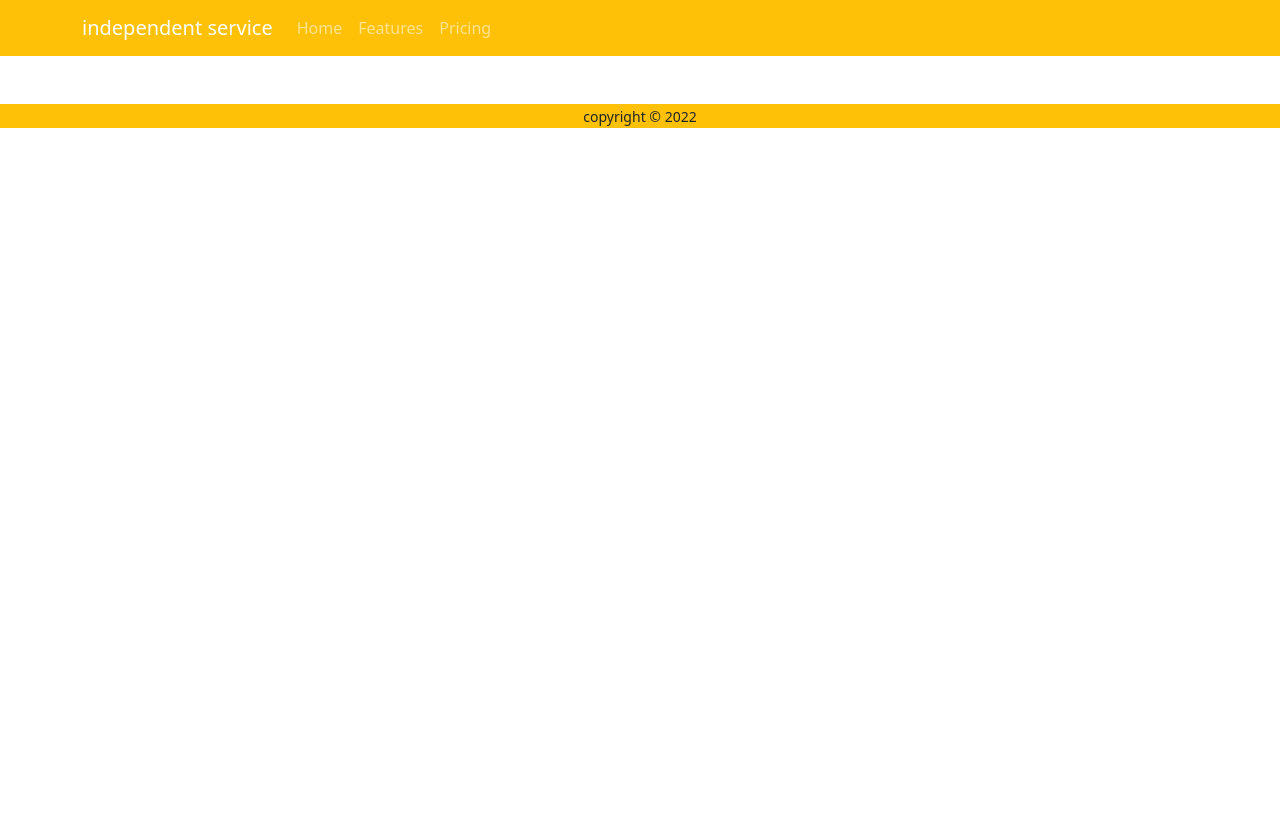
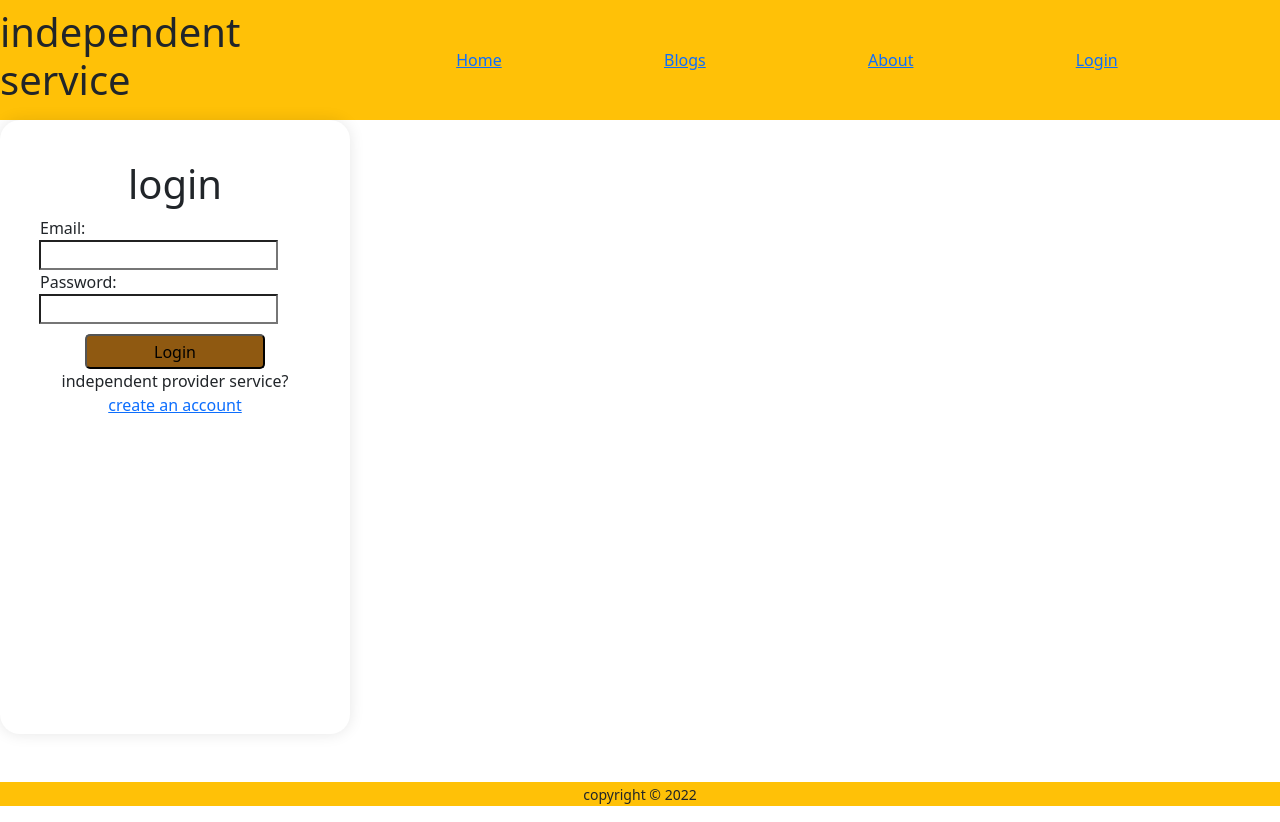
Before and after one commit to Sadia-90/independent-service-provider, a React (Create React App) app: page /Login in a window 1280 px wide. Before the commit the page ends 800 px from the top, so only its background shows below. Built offline with nearby package versions, Linux system fonts and the light colour scheme.

Commit message:
read me file

```diff
--- a/public/Services.json
+++ b/public/Services.json
@@ -3,21 +3,21 @@
         "id": 1,
         "img": "https://encrypted-tbn0.gstatic.com/images?q=tbn:ANd9GcRy6oilMyIlsWFFkCM1bvuSBsnOSuB2vSc2WQ&usqp=CAU",
         "name": "Sooting setup",
-        "Project price": "20000",
+        "price": "20000",
         "discription": "shooting, the sport of firing at targets of various kinds with rifles, handguns (pistols and revolvers), and shotguns as an exercise in marksmanship"
     },
     {
         "id": 2,
         "img": "https://images.thequint.com/thequint%2F2021-11%2Fabf5a1cf-494f-41dd-acd8-cddabb36741b%2Fhero_image_A.jpg?rect=0%2C0%2C2000%2C1125",
         "name": "event collect",
-        "Project price": "10000",
+        "price": "10000",
         "discription": "A reporter is a type of journalist who researches, writes and reports on information in order to present using sources. This may entail conducting interviews, information-gathering and/or writing articles. Reporters may split their time between working in a newsroom, or from home, and going out to witness events or interviewing people. Reporters may be assigned a specific beat or area of coverage"
     },
     {
         "id": 3,
         "img": "https://reutersinstitute.politics.ox.ac.uk/sites/default/files/2021-01/rtx8kg9b_layout_-_comp.jpg",
         "name": "vaccine project",
-        "Project price": "15000",
+        "price": "15000",
         "discription": "Vaccines contain weakened or inactive parts of a particular organism (antigen) that triggers an immune response within the body. Newer vaccines contain the blueprint for producing antigens rather than the antigen itself"
     }
 ]
--- a/src/App.js
+++ b/src/App.js
@@ -2,23 +2,36 @@
 import { Route, Routes } from 'react-router-dom';
 import './App.css';
 import About from './Pages/About/About';
+import Blog from './Pages/Blog/Blog';
 import Footer from './Pages/header/Footer/Footer';
 import Header from './Pages/header/Header/Header';
 import Home from './Pages/Home/Home/Home';
+import Notfound from './Pages/NotFound/Notfound';
+import Login from './Pages/Login/Login'
+import ServiceDetail from './Pages/ServiceDetail/ServiceDetail';
+ import RequireAuth from '../'
 
 function App() {
   return (
-    <div >
+    <>
       <Header></Header>
+
+
       <Routes>
         <Route path="/" element={<Home></Home>}></Route>
+        <Route path='/service/:serviceId' element={<RequireAuth><ServiceDetail></ServiceDetail></RequireAuth>}></Route>
+        <Route path='/blog' element={<Blog/>}/>
         <Route path="/about" element={<About></About>}></Route>
+        <Route path="/Login" element={<Login></Login>}></Route>
+
+        <Route path='*' element={<Notfound/>}/>
         {/* <Route path="/" element={}></Route>
         <Route path="/" element={}></Route>
         <Route path="/" element={}></Route> */}
+
       </Routes>
       <Footer></Footer>
-    </div>
+    </>
   );
 }
 
--- /dev/null
+++ b/src/Pages/Blog/Blog.js
@@ -0,0 +1,11 @@
+import React from 'react';
+
+const Blog = () => {
+    return (
+        <div>
+            <h1>this is blog</h1>
+        </div>
+    );
+};
+
+export default Blog;
--- a/src/Pages/Home/Home/Home.js
+++ b/src/Pages/Home/Home/Home.js
@@ -1,12 +1,17 @@
 import React from 'react';
+import { Navbar } from 'react-bootstrap';
+
+
 import Banner from '../../header/Header/Banner/Banner';
 import Services from '../Services/Services';
 
 const Home = () => {
     return (
         <>
+           <Navbar></Navbar>
             <Banner></Banner>
            <Services></Services>
+
         </>
     );
 };
--- a/src/Pages/Home/Service/Service.js
+++ b/src/Pages/Home/Service/Service.js
@@ -1,16 +1,24 @@
 import React from 'react';
+import { useNavigate } from 'react-router-dom';
 import './Service.css'
 
 const Service = ({service}) => {
 
-    const {img, name, price, discription} = service;
+    const {id, img, name, price, discription} = service;
+    const navigate = useNavigate();
+
+    const navigateToServiceDetail = id =>{
+        console.log(id)
+        navigate(`/service/${id}`);
+    }
+
     return (
         <div className='service'>
-            <img width={350} height={350} src={img} alt="" />
+            <img className='w-100' width={350} height={350} src={img} alt="" />
             <h2>Name: {name}</h2>
-            <h1>Price: {price}</h1>
+            <h1>Price: ${price}</h1>
             <p>Discription: {discription}</p>
-            <button className='button'>Booking: {name}</button>
+            <button onClick={() => navigateToServiceDetail(id)}className='button'>Booking: {name}</button>
         </div>
     );
 };
--- /dev/null
+++ b/src/Pages/Login/Login.css
@@ -0,0 +1,31 @@
+.form-container{
+    position: relative;
+     margin: 4rem, auto;
+    margin-bottom: 10px;
+    width: 350px;
+    height: 614px;
+    /* left: 470px;
+    top: 236px; */
+    padding: 40px;
+    background: #FFFFFF;
+    box-shadow: 0px 0px 15px rgba(0, 0, 0, 0.1);
+    border-radius: 20px;
+    justify-content: center;
+    text-align: center;
+}
+
+.input-group label{
+    display: block;
+    justify-content: center;
+    text-align: center;
+}
+.form-submit{
+    width: 180px;
+    height: 35px;
+    left: 520px;
+    top: 578px;
+    margin-top: 10px;
+
+    background-color: rgb(143, 89, 17);
+    border-radius: 5px;
+}
--- /dev/null
+++ b/src/Pages/Login/Login.js
@@ -0,0 +1,30 @@
+import React from 'react';
+import { Link } from 'react-router-dom';
+import './Login.css'
+
+const Login = () => {
+    return (
+        <div className='form-container'>
+            <h1>login</h1>
+      <div>
+     <form action="">
+     <div className="input-group">
+        <label htmlFor="email">Email: </label>
+        <input type="email" name='email' id='' required/>
+      </div>
+      <div className="input-group">
+        <label htmlFor="password">Password: </label>
+
+        <input type="password" name='password' id=''/>
+      </div>
+      <input className='form-submit' type="submit" value="Login" required/>
+     </form>
+     <p>
+         independent provider service? <Link className='form-link' to="/signup">create an account</Link>
+     </p>
+    </div>
+    </div>
+    );
+};
+
+export default Login;
--- /dev/null
+++ b/src/Pages/NotFound/Notfound.js
@@ -0,0 +1,11 @@
+import React from 'react';
+
+const Notfound = () => {
+    return (
+        <div>
+            <h1>this page is not found</h1>
+        </div>
+    );
+};
+
+export default Notfound;
--- /dev/null
+++ b/src/Pages/ServiceDetail/ServiceDetail.js
@@ -0,0 +1,13 @@
+import React from 'react';
+import { useParams } from 'react-router-dom';
+
+const ServiceDetail = () => {
+    const {serviceId} = useParams();
+    return (
+        <div>
+            <h1>service detail: {serviceId}</h1>
+        </div>
+    );
+};
+
+export default ServiceDetail;
--- a/src/Pages/header/Header/Header.css
+++ b/src/Pages/header/Header/Header.css
@@ -0,0 +1,12 @@
+.me-auto{
+    height: 80px;
+    width: 100%;
+    display: flex;
+    justify-content: space-evenly;
+
+    align-items: center;
+     padding-left: 10px;
+
+
+
+  }
--- a/src/Pages/header/Header/Header.js
+++ b/src/Pages/header/Header/Header.js
@@ -1,18 +1,27 @@
 import React from 'react';
-import { Container, Nav, Navbar } from 'react-bootstrap';
+import { Nav, Navbar } from 'react-bootstrap';
+import { NavLink } from 'react-router-dom';
+import './Header.css'
 
 const Header = () => {
     return (
         <>
   <Navbar bg="warning" variant="dark">
-    <Container>
-    <Navbar.Brand href="#home">independent service</Navbar.Brand>
-    <Nav className="me-auto">
-      <Nav.Link href="#home">Home</Nav.Link>
-      <Nav.Link href="#features">Features</Nav.Link>
-      <Nav.Link href="#pricing">Pricing</Nav.Link>
-    </Nav>
-    </Container>
+
+        <div>
+        <h1>independent service</h1>
+        </div>
+
+
+        <Nav className="me-auto">
+        <NavLink className={({isActive}) => isActive ? "active-link" : "link"} to='/'>Home</NavLink>
+        <NavLink className={({isActive}) => isActive ? "active-link" : "link"} to='/blog'>Blogs</NavLink>
+        <NavLink className={({isActive}) => isActive ? "active-link" : "link"} to='/about'>About</NavLink>
+        <NavLink className={({isActive}) => isActive ? "active-link" : "link"} to='/Login'>Login</NavLink>
+
+        </Nav>
+
+
   </Navbar>
 
 
```
Also changed, not shown: src/Pages/RequirAuth/RequirAuth.js (added, +19 -0 lines), 1 other file (tests, documents, lock files or other folders).
